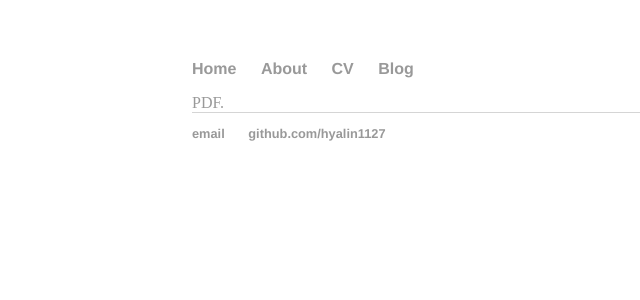
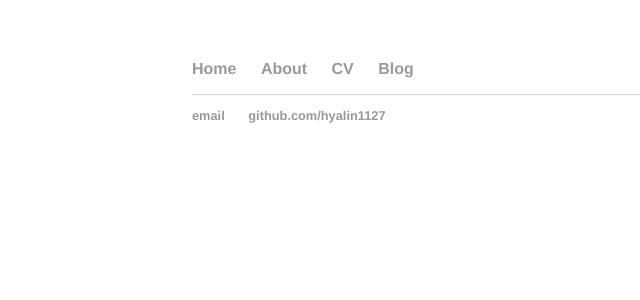
Before and after one commit to hyalin1127/hyalin1127.github.io, a Jekyll site: the page built from cv/index.html, in a window 1280 px wide. Shown: the top 300 px of the page, without its empty margins (0-640 px from the left). Built offline with Jekyll 4.4.1, drawn with Linux system fonts in a browser that asks for light colours.

Commit message:
Update index.html

```diff
--- a/cv/index.html
+++ b/cv/index.html
@@ -1,4 +1,4 @@
 ---
 layout: default
 ---
-<a href="hyalin1127.github.io/cv/Resume-Chen-Hao-Chen.pdf.pdf" target="_blank">PDF.</a>
+<a href="hyalin1127.github.io/cv/Resume-Chen-Hao-Chen.pdf.pdf" class="image fit"></a>
```
